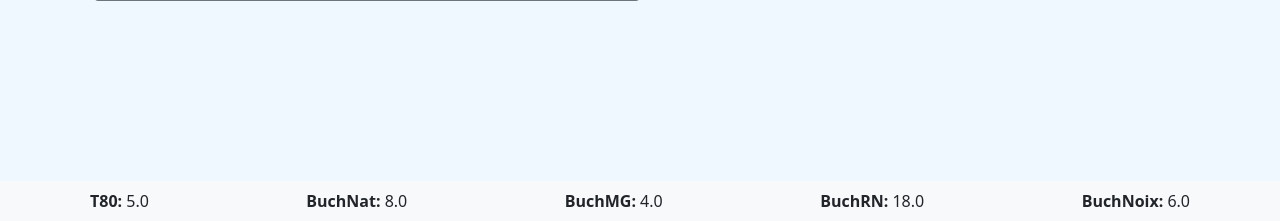
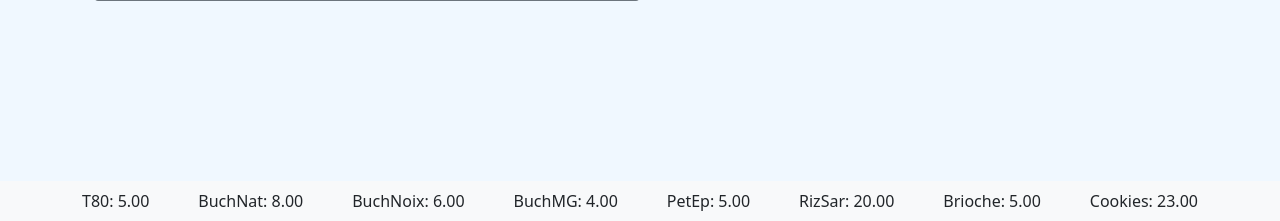
Before and after one commit to Enzoupi/appliweb, a Django app: page /prod/prodlist/5/prod/edit/ in a window 1280 px wide. Shown: the part 579-800 px from the top of the page. Run offline with Django 4.2, Linux system fonts and the light colour scheme; data comes from the database, SQL or seed files in the repository; both versions use the stored data as it was after the commit.

Commit message:
Summary Navbar On edit prod, we now have a nav bar that sums up the whole production.

```diff
--- a/prod/forms.py
+++ b/prod/forms.py
@@ -28,15 +28,29 @@ class ProdForm(forms.ModelForm):
             "BuchRN": "B. R.N.",
         }
         widgets = {
-            "T80": forms.TextInput(attrs={"class": "form-control w-100"}),
-            "BuchNat": forms.TextInput(attrs={"class": "form-control w-100"}),
-            "BuchNoix": forms.TextInput(attrs={"class": "form-control w-100"}),
-            "BuchMG": forms.TextInput(attrs={"class": "form-control w-100"}),
-            "BuchRN": forms.TextInput(attrs={"class": "form-control w-100"}),
-            "RizSar": forms.TextInput(attrs={"class": "form-control w-100"}),
-            "PetEp": forms.TextInput(attrs={"class": "form-control w-100"}),
-            "Brioche": forms.TextInput(attrs={"class": "form-control w-100"}),
-            "Cookies": forms.TextInput(attrs={"class": "form-control w-100"}),
+            "T80": forms.TextInput(attrs={"class": "form-control w-100 T80-input"}),
+            "BuchNat": forms.TextInput(
+                attrs={"class": "form-control w-100 BuchNat-input"}
+            ),
+            "BuchNoix": forms.TextInput(
+                attrs={"class": "form-control w-100 BuchNoix-input"}
+            ),
+            "BuchMG": forms.TextInput(
+                attrs={"class": "form-control w-100 BuchMG-input"}
+            ),
+            "BuchRN": forms.TextInput(
+                attrs={"class": "form-control w-100 BuchRN-input"}
+            ),
+            "RizSar": forms.TextInput(
+                attrs={"class": "form-control w-100 RizSar-input"}
+            ),
+            "PetEp": forms.TextInput(attrs={"class": "form-control w-100 PetEp-input"}),
+            "Brioche": forms.TextInput(
+                attrs={"class": "form-control w-100 Brioche-input"}
+            ),
+            "Cookies": forms.TextInput(
+                attrs={"class": "form-control w-100 Cookies-input"}
+            ),
         }
 
     def clean(self):
--- a/templates/prod_edit.html
+++ b/templates/prod_edit.html
@@ -49,14 +49,58 @@
 </div>
 
 
+
+<!-- Navbar directed to JS -->
 <div class="navbar fixed-bottom navbar-light bg-light">
     <div class="container">
-        {% for element_name, element_sum in sums %}
-            <span class="mx-2">
-                <strong>{{ element_name }}: </strong> {{ element_sum }}
-            </span>
-        {% endfor %}
+        <span id="sum-T80"> T80: 0.0</span>
+        <span id="sum-BuchNat"> Campagne: 0.0</span>
+        <span id="sum-BuchNoix"> Noix: 0.0</span>
+        <span id="sum-BuchMG"> MultiGraines: 0.0</span>
+        <span id="sum-PetEp"> Petit Epeautre: 0.0</span>
+        <span id="sum-RizSar"> RizSar: 0.0</span>
+        <span id="sum-Brioche"> Brioche: 0.0</span>
+        <span id="sum-Cookies"> Cookies: 0.0</span>
+        <!-- Add similar spans for other elements -->
     </div>
 </div>
 
+<script>
+    // Initialize sums for each element type
+    const sums = {
+        T80: 0,
+        BuchNat: 0,
+        PetEp: 0,
+        RizSar: 0,
+        BuchNoix:0,
+        PetEp:0,
+        BuchMG:0,
+        Brioche:0,
+        Cookies:0,
+        // Add similar entries for other types
+    };
+
+    // Function to update sums
+    function updateSums() {
+        console.log("Updating sums");
+
+        // Loop over element types and calculate sums
+        for (const type in sums) {
+            const inputs = document.querySelectorAll(`.${type}-input`);
+            sums[type] = Array.from(inputs).reduce((sum, input) => sum + parseFloat(input.value || 0), 0);
+            document.getElementById(`sum-${type}`).textContent = `${type}: ${sums[type].toFixed(2)}`;
+        }
+    }
+
+    // Attach the updateSums function to input change events
+    document.addEventListener('change', function(event) {
+        if (event.target.classList.contains('form-control')) {
+            updateSums();
+        }
+    });
+
+    // Initial update
+    updateSums();
+</script>
+
 {% endblock %}
```
Also changed, not shown: db.sqlite3.
